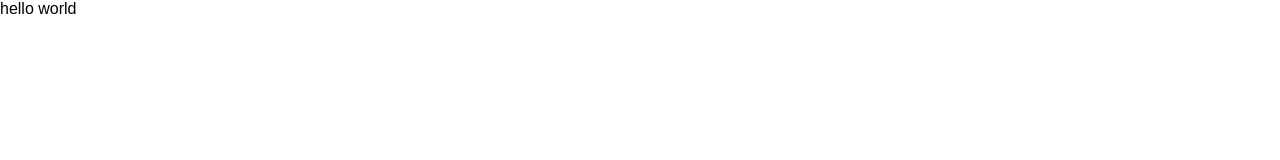
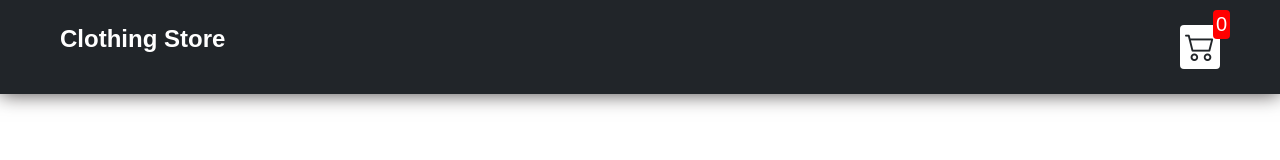
Before and after one commit to JGCZE/JS_ShoppingCart, a plain HTML site: page index.html in a window 1280 px wide. Drawn offline with nearby package versions, Linux system fonts and the light colour scheme.

Commit message:
Navbar, html and style

```diff
--- a/index.html
+++ b/index.html
@@ -5,10 +5,17 @@
     <meta name="viewport" content="width=device-width, initial-scale=1.0" />
     <title>Shopping</title>
     <link rel="stylesheet" href="style.css" />
+    <link rel="stylesheet" href="https://cdn.jsdelivr.net/npm/bootstrap-icons@1.8.1/font/bootstrap-icons.css">
   </head>
 
   <body>
-    <p>hello world</p>
+    <nav class="navbar">
+      <h2>Clothing Store</h2>
+      <div class="cart">
+        <i class="bi bi-cart2"></i>
+        <div class="cartAmount">0</div>
+      </div>
+    </nav>
   </body>
 
   <script src="main.js"></script>
--- a/style.css
+++ b/style.css
@@ -7,3 +7,33 @@
 body {
   font-family: sans-serif;
 }
+
+.navbar {
+  display: flex;
+  flex-direction: row;
+  justify-content: space-between;
+  padding: 25px 60px;
+  background-color: #212529;
+  color: white;
+  box-shadow: 0 0 19px rgb(72, 67, 67);
+}
+
+.cart {
+  position: relative;
+  background-color: #fff;
+  color: #212529;
+  font-size: 30px;
+  padding: 5px;
+  border-radius: 4px;
+}
+
+.cartAmount {
+  position: absolute;
+  top: -15px;
+  right: -10px;
+  font-size: 20px;
+  background-color: red;
+  color: white;
+  padding: 3px;
+  border-radius: 4px;
+}
```
